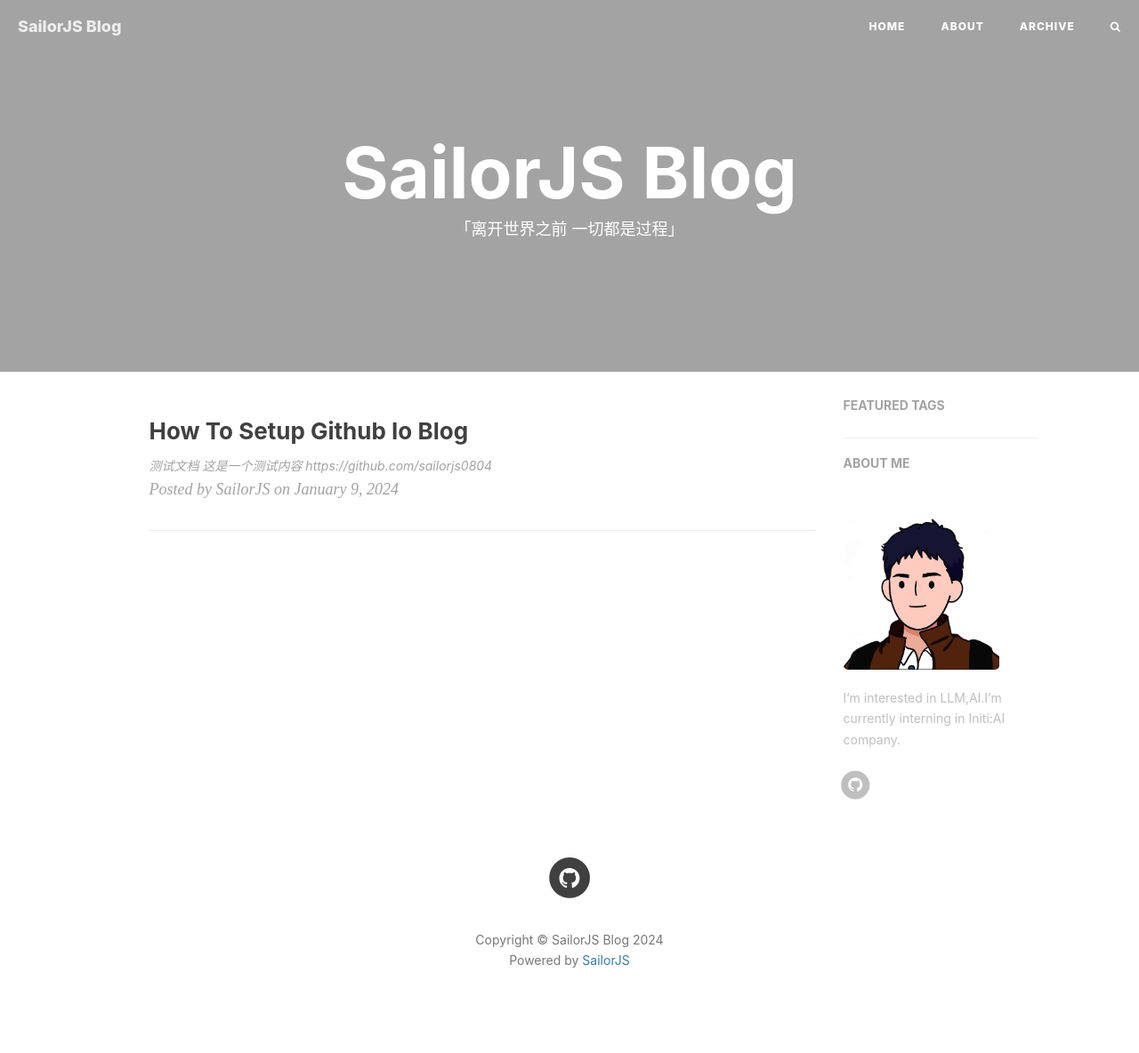
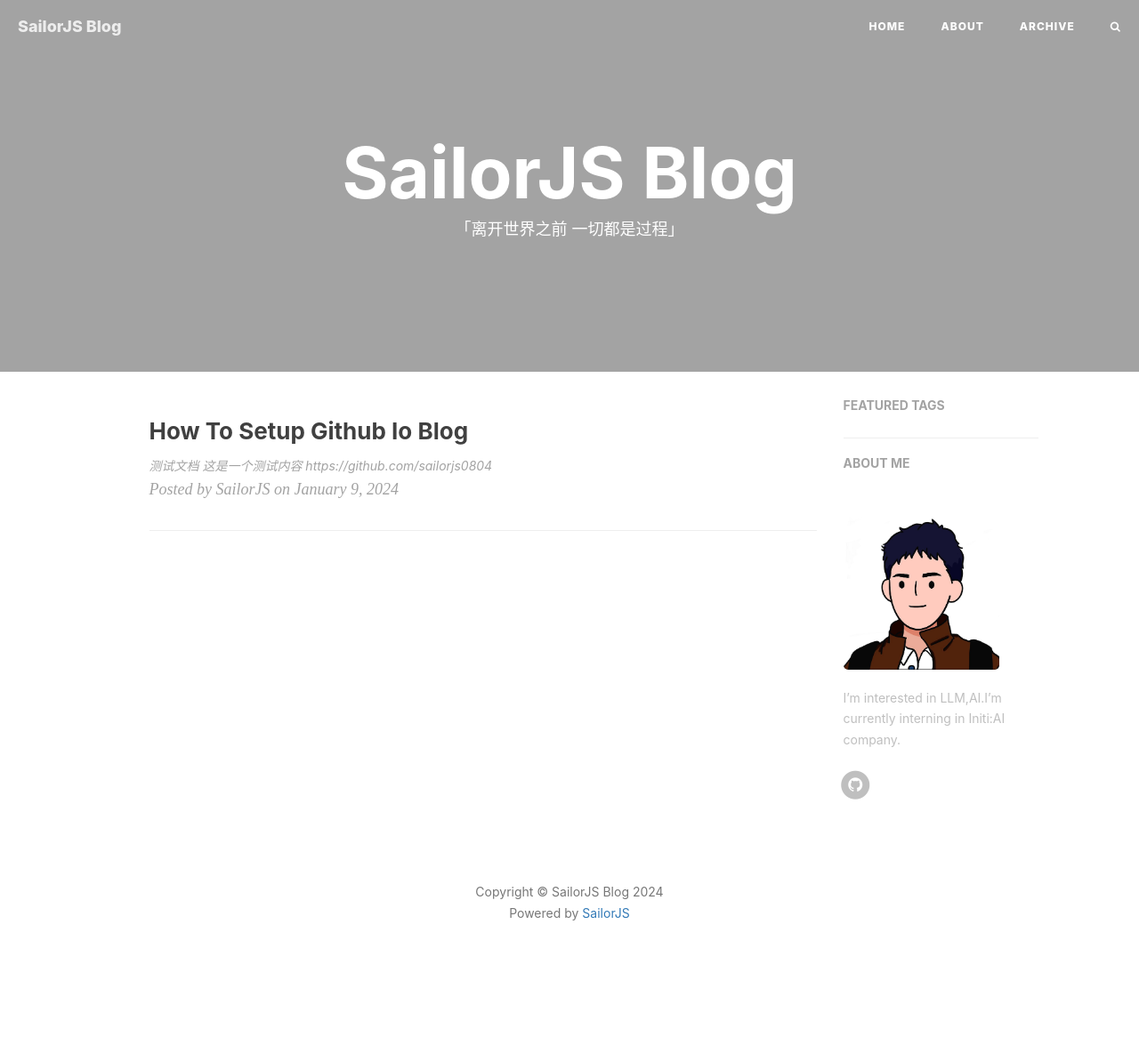
Before and after one commit to sailorjs0804/sailorjs0804.github.io, a Jekyll site: the page built from index.html, in a window 1280 px wide. Shown: the whole page at 89% size. Built offline with Jekyll 4.4.1, drawn with Linux system fonts in a browser that asks for light colours; nearby versions of some CDN libraries; the list of posts is cut into pages by our own code; comment, search, counter and statistics services are not loaded; after the commit the page ends 1131 px from its top, so only the background shows below that.

Commit message:
update footer.html

```diff
--- a/_includes/footer.html
+++ b/_includes/footer.html
@@ -4,7 +4,7 @@
         <div class="row">
             <div class="col-lg-8 col-lg-offset-2 col-md-10 col-md-offset-1">
                 <!-- SNS Link -->
-                {% include sns-links.html center=true %}
+<!--                 {% include sns-links.html center=true %} -->
 
                 <p class="copyright text-muted">
                     Copyright &copy; {{ site.title }} {{ site.time | date: '%Y' }}
```
